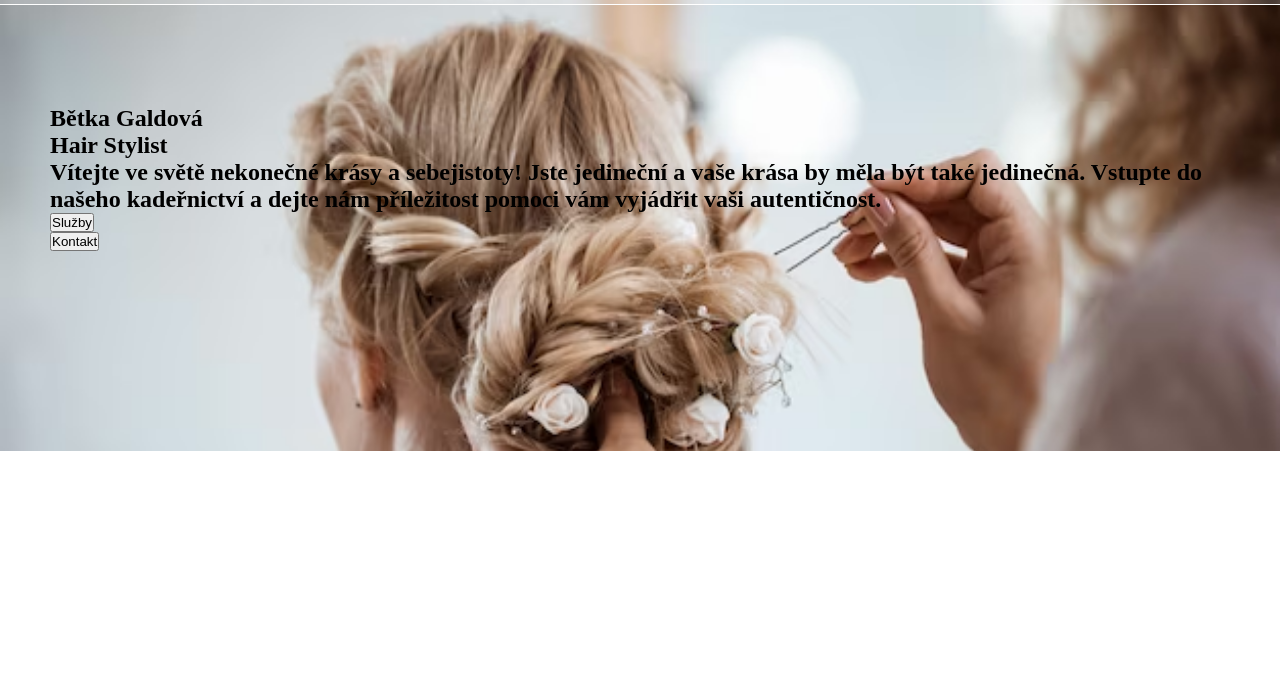
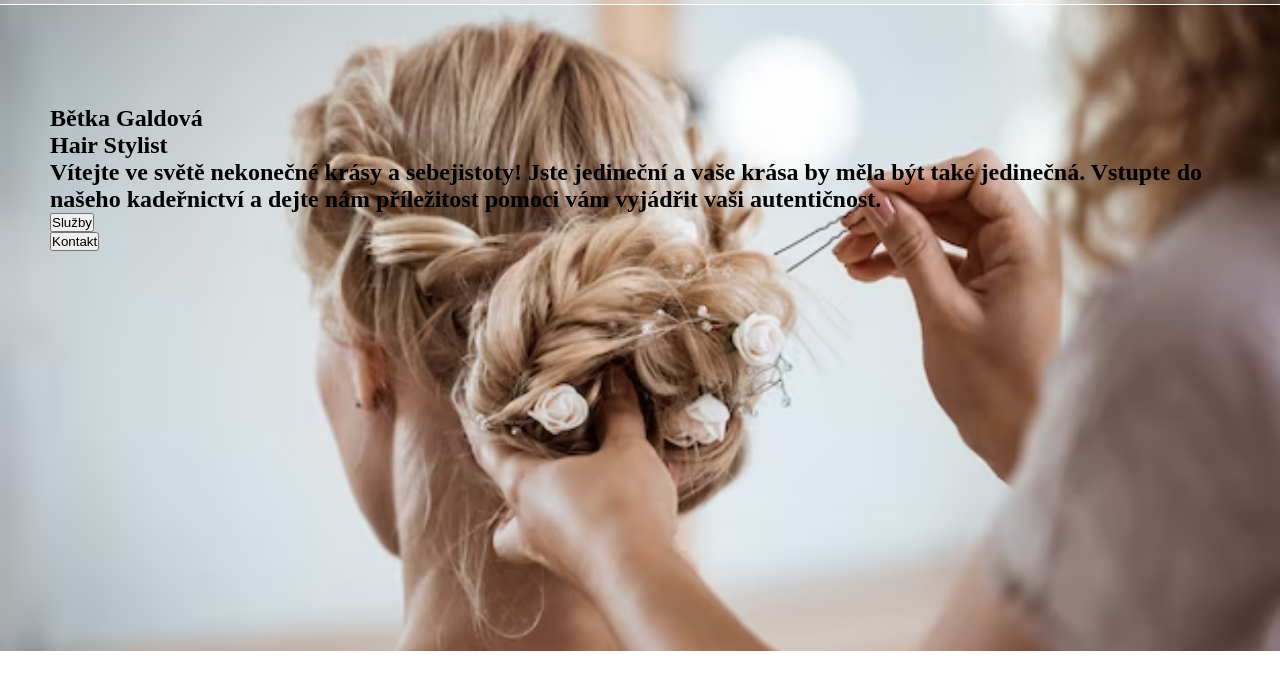
Before and after one commit to ZuzanaZitkova/BG-kadernictvi, a plain HTML site: page index.html in a window 1280 px wide. Shown: the part 95-784 px from the top of the page. Drawn offline with Linux system fonts and the light colour scheme.

Commit message:
image background for introduction part

```diff
--- a/style.css
+++ b/style.css
@@ -78,10 +78,10 @@
 /*introduction part styling */
 
 .hero_introduction {
-  background-image: url('/hair-test.png');
-  background-color: rgba(191, 184, 184, 0.382);
+  background-image: url('hair-test.jpg');
+  background-repeat: no-repeat;
   background-size: cover;
-  padding: 200px 50px 200px 50px;
+  padding: 200px 50px 400px 50px;
 
   display: block;
 }
```
Also changed, not shown: hair-test.jpg (renamed from hair-test.png).
